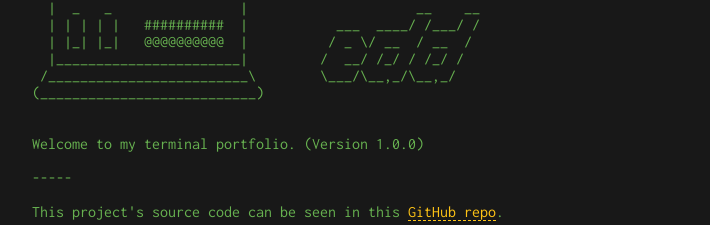
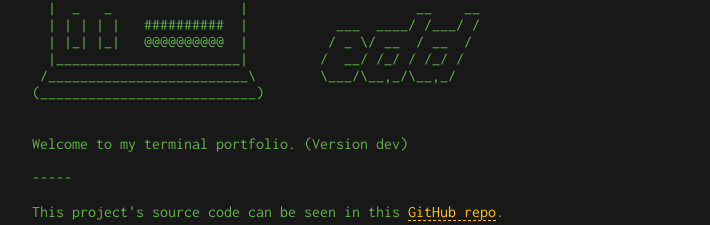
Before and after one commit to just-edd/portfolio-web, a React app in the folder portfolio/: page / in a window 1280 px wide. Shown: the part 186-411 px from the top of the page, without its empty margins (0-710 px from the left). Built offline with nearby package versions, Linux system fonts and the light colour scheme; the HTML template or start-up script is replaced by a standard one.

Commit message:
feat: github action

```diff
--- a/portfolio/src/components/Header.tsx
+++ b/portfolio/src/components/Header.tsx
@@ -1,3 +1,4 @@
+import { VERSION } from "../config";
 import Logo from "./Logo";
 
 const Header: React.FC = () => {
@@ -5,7 +6,7 @@ const Header: React.FC = () => {
         <>
             <p><span style={{ color: 'var(--yellow)' }}>visitor</span>@<span style={{ color: 'var(--green)' }}>terminal.edd.dev</span>:~$ welcome</p>
             <Logo />
-            <p>Welcome to my terminal portfolio. (Version 1.0.0)</p>
+            <p>Welcome to my terminal portfolio. (Version {VERSION})</p>
             <br />
             <p>-----</p>
             <br />
--- a/portfolio/src/config.ts
+++ b/portfolio/src/config.ts
@@ -4,6 +4,8 @@ interface Command {
     hidden?: boolean;
     response?: (() => string) | string;
 }
+
+export const VERSION = import.meta.env.VITE_APP_VERSION ?? "dev";
 
 export const commands: Command[] = [
     {
```
